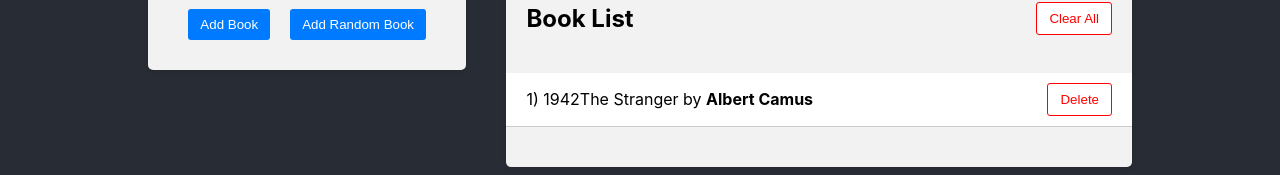
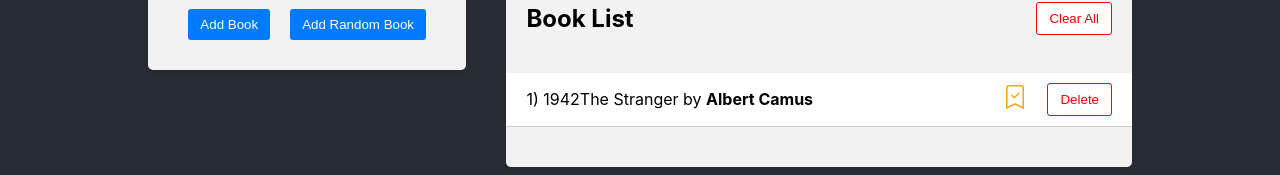
Before and after one commit to Geoffrensis/frontend, a React (Create React App) app: page / in a window 1280 px wide. Both pictures are taken after typing "Sample", "Sample" into the empty fields and a click on the button "Add Random Book". Shown: the part 358-533 px from the top of the page. Built offline with nearby package versions, Linux system fonts and the light colour scheme.

Commit message:
Creating toggle icons

```diff
--- a/package.json
+++ b/package.json
@@ -10,6 +10,7 @@
     "@testing-library/user-event": "^13.5.0",
     "react": "^19.1.0",
     "react-dom": "^19.1.0",
+    "react-icons": "^5.5.0",
     "react-redux": "^9.2.0",
     "react-scripts": "5.0.1",
     "web-vitals": "^2.1.4"
--- a/src/components/BookForm/BookForm.jsx
+++ b/src/components/BookForm/BookForm.jsx
@@ -15,6 +15,7 @@
                 title,
                 author,
                 id: crypto.randomUUID(),
+                isFavorite: false,
             };
             dispatch(addBook(book));
             setTitle('');
@@ -27,6 +28,7 @@
         const randomBookWithId = {
             ...randomBook,
             id: crypto.randomUUID(),
+            isFavorite: false,
         };
         dispatch(addBook(randomBookWithId));
     };
--- a/src/components/BookList/BookList.jsx
+++ b/src/components/BookList/BookList.jsx
@@ -1,12 +1,16 @@
 import { useDispatch, useSelector } from 'react-redux';
+import { BsBookmarkCheckFill, BsBookmarkCheck } from 'react-icons/bs';
 import './BookList.css';
-import { deleteBook } from '../../redux/books/actionCreators';
+import { deleteBook, toggleFavorite } from '../../redux/books/actionCreators';
 const BookList = () => {
     const books = useSelector((state) => state.books);
     const dispatch = useDispatch();
 
     const handleDeleteBook = (id) => {
         dispatch(deleteBook(id));
+    };
+    const handleToggleFavorite = (id) => {
+        dispatch(toggleFavorite(id));
     };
     return (
         <div className="app-block book-list">
@@ -28,6 +32,18 @@
                                     <strong>{book.author}</strong>
                                 </div>
                                 <div className="book-actions">
+                                    <span
+                                        onClick={() =>
+                                            handleToggleFavorite(book.id)
+                                        }
+                                    >
+                                        {' '}
+                                        {book.isFavorite ? (
+                                            <BsBookmarkCheckFill className="star-icon" />
+                                        ) : (
+                                            <BsBookmarkCheck className="star-icon" />
+                                        )}
+                                    </span>
                                     <button
                                         type="button"
                                         onClick={() =>
--- a/src/redux/books/actionCreators.js
+++ b/src/redux/books/actionCreators.js
@@ -12,3 +12,9 @@
         payload: id,
     };
 };
+export const toggleFavorite = (id) => {
+    return {
+        type: actionTypes.TOGGLE_FAVORITE,
+        payload: id,
+    };
+};
--- a/src/redux/books/actionType.js
+++ b/src/redux/books/actionType.js
@@ -1,2 +1,3 @@
 export const ADD_BOOK = 'ADD_BOOK';
 export const DELETE_BOOK = 'DELETE_BOOK';
+export const TOGGLE_FAVORITE = 'TOGGLE_FAVORITE';
--- a/src/redux/books/reducer.js
+++ b/src/redux/books/reducer.js
@@ -6,6 +6,12 @@
             return [...state, action.payload];
         case actionTypes.DELETE_BOOK:
             return state.filter((book) => book.id !== action.payload);
+        case actionTypes.TOGGLE_FAVORITE:
+            return state.map((book) => {
+                return book.id === action.payload
+                    ? { ...book, isFavorite: !book.isFavorite }
+                    : book;
+            });
         default:
             return state;
     }
```
Also changed, not shown: 1 other file (tests, documents, lock files or other folders).
